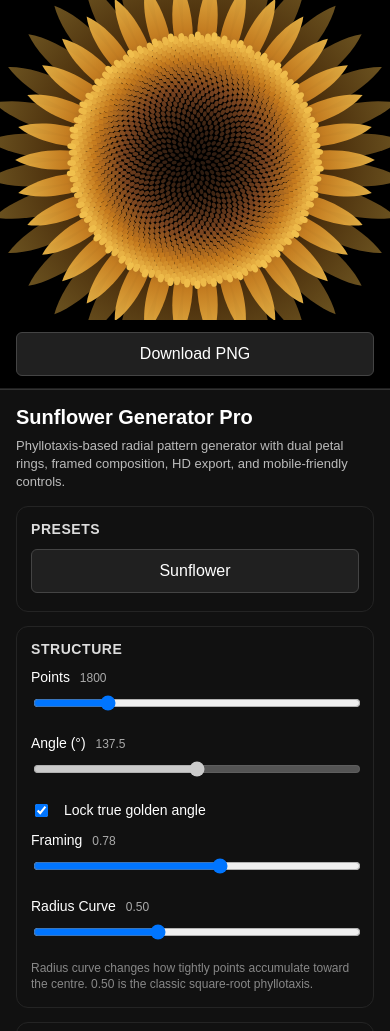
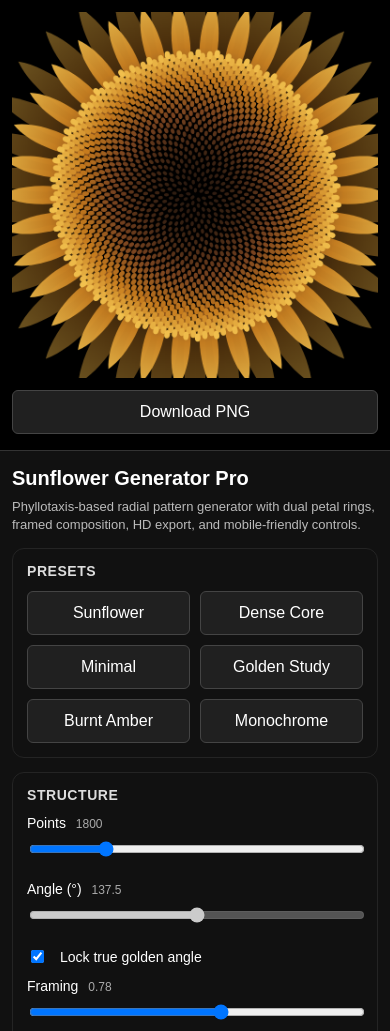
Before and after one commit to jamiedavo/helioform, a plain HTML site: page helioform.html in a window 390 px wide. Shown: the top 1031 px of the page. Drawn offline with Linux system fonts and the light colour scheme.

Commit message:
Update helioform.html

```diff
--- a/helioform.html
+++ b/helioform.html
@@ -31,6 +31,16 @@
       overflow: hidden;
     }
 
+    .preview-panel {
+      flex: 1 1 auto;
+      min-width: 0;
+      display: flex;
+      flex-direction: column;
+      align-items: center;
+      justify-content: center;
+      background: #000;
+    }
+
     #controls {
       width: var(--panel-w);
       height: 100vh;
@@ -45,6 +55,15 @@
 
     .mobile-preview-actions {
       display: none;
+    }
+
+    .preview-stage {
+      width: 100%;
+      height: 100%;
+      display: flex;
+      align-items: center;
+      justify-content: center;
+      padding: 0;
     }
 
     h1 {
@@ -168,40 +187,53 @@
     @media (max-width: 900px) {
       body {
         display: block;
+        min-height: 100%;
         overflow-x: hidden;
         overflow-y: auto;
       }
 
+      .preview-panel {
+        display: block;
+        padding: 12px 12px 0;
+      }
+
+      .preview-stage {
+        width: 100%;
+        height: auto;
+        padding: 0;
+      }
+
       canvas {
-        order: 1;
-        width: 100vw;
-        height: var(--mobile-preview-h);
-        max-height: 70vw;
-        min-height: 320px;
+        width: min(100%, 560px);
+        height: auto;
+        aspect-ratio: 1 / 1;
+        max-height: none;
+        min-height: 0;
         flex: none;
+        margin: 0 auto;
       }
 
       #controls {
-        order: 2;
         width: 100%;
         height: auto;
         min-height: 0;
         max-height: none;
         border-right: none;
         border-top: 1px solid #333;
-        padding: 16px;
+        padding: 16px 12px 28px;
         overflow: visible;
         flex: none;
       }
 
       .mobile-preview-actions {
         display: block;
-        position: sticky;
-        top: 0;
-        z-index: 10;
-        padding: 12px 16px;
-        background: linear-gradient(180deg, rgba(0,0,0,0.94), rgba(0,0,0,0.82));
-        border-bottom: 1px solid #1f1f1f;
+        position: static;
+        z-index: auto;
+        width: min(100%, 560px);
+        margin: 12px auto 16px;
+        padding: 0;
+        background: transparent;
+        border-bottom: none;
       }
 
       .mobile-preview-actions .row {
@@ -209,17 +241,15 @@
       }
 
       .preset-grid {
-        display: flex;
-        overflow-x: auto;
-        gap: 8px;
-        padding-bottom: 4px;
-        scroll-snap-type: x proximity;
+        display: grid;
+        grid-template-columns: 1fr 1fr;
+        overflow: visible;
+        gap: 10px;
+        padding-bottom: 0;
       }
 
       .preset-grid button {
-        flex: 0 0 auto;
-        min-width: 132px;
-        scroll-snap-align: start;
+        min-width: 0;
       }
 
       .group {
@@ -230,6 +260,7 @@
         border: 1px solid #242424;
         border-radius: 12px;
         padding: 14px;
+        overflow: visible;
       }
 
       .group h3 {
@@ -257,11 +288,15 @@
   </style>
 </head>
 <body>
-  <canvas id="canvas"></canvas>
+  <div class="preview-panel">
+    <div class="preview-stage">
+      <canvas id="canvas"></canvas>
+    </div>
 
-  <div class="mobile-preview-actions">
-    <div class="row">
-      <button type="button" id="downloadPngTop">Download PNG</button>
+    <div class="mobile-preview-actions">
+      <div class="row">
+        <button type="button" id="downloadPngTop">Download PNG</button>
+      </div>
     </div>
   </div>
 
@@ -494,6 +529,7 @@
 
     const canvas = document.getElementById("canvas");
     const ctx = canvas.getContext("2d");
+    const previewPanel = document.querySelector(".preview-panel");
 
     const controls = {
       points: document.getElementById("points"),
@@ -835,16 +871,20 @@
 
     function resizeCanvas() {
       const isMobile = window.innerWidth <= 900;
+      const dpr = Math.max(window.devicePixelRatio || 1, 1);
 
       if (isMobile) {
-        const cssWidth = window.innerWidth;
-        const cssHeight = Math.max(320, Math.min(window.innerHeight * 0.48, window.innerWidth * 0.7));
-        canvas.width = Math.round(cssWidth * Math.max(window.devicePixelRatio || 1, 1));
-        canvas.height = Math.round(cssHeight * Math.max(window.devicePixelRatio || 1, 1));
+        const availableWidth = Math.max(280, Math.min((previewPanel?.clientWidth || window.innerWidth) - 0, 560));
+        const cssWidth = Math.floor(availableWidth);
+        const cssHeight = cssWidth;
+        canvas.width = Math.round(cssWidth * dpr);
+        canvas.height = Math.round(cssHeight * dpr);
       } else {
         const panelWidth = document.getElementById("controls").offsetWidth;
-        canvas.width = Math.round((window.innerWidth - panelWidth) * Math.max(window.devicePixelRatio || 1, 1));
-        canvas.height = Math.round(window.innerHeight * Math.max(window.devicePixelRatio || 1, 1));
+        const cssWidth = Math.max(320, window.innerWidth - panelWidth);
+        const cssHeight = window.innerHeight;
+        canvas.width = Math.round(cssWidth * dpr);
+        canvas.height = Math.round(cssHeight * dpr);
       }
 
       drawPreview();
```
